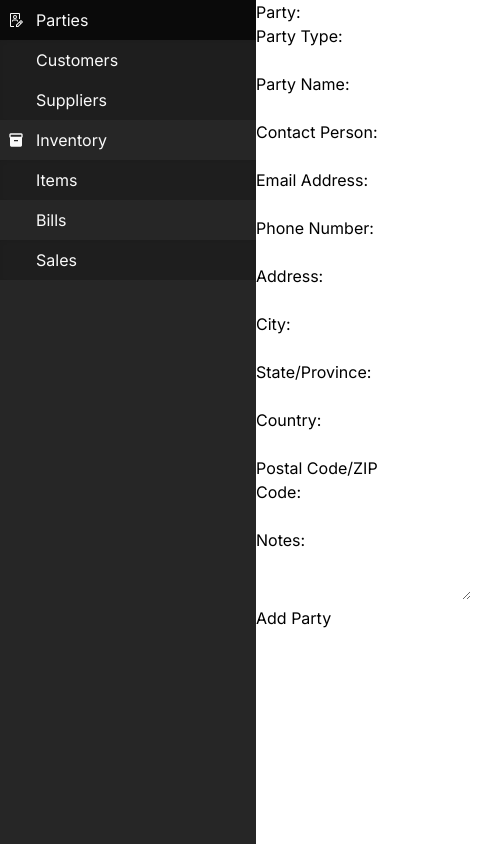
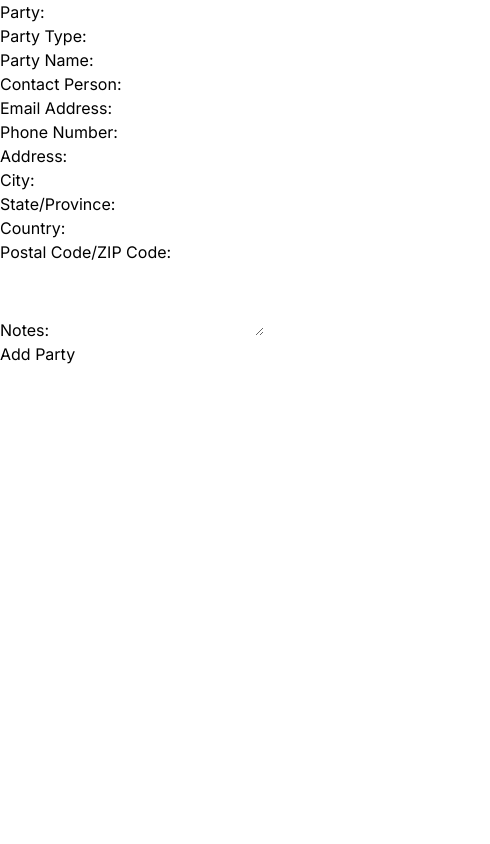
Before and after one commit to harshG775/invoice-app, a Next.js app: page /parties/create in a window 390 px wide. Shown: the whole page, 490 px wide, since content can reach past the window. Built offline with nearby package versions, Linux system fonts and the light colour scheme; some icons are missing.

Commit message:
sidebar transition

```diff
--- a/src/app/(invoice)/layout.tsx
+++ b/src/app/(invoice)/layout.tsx
@@ -109,7 +109,10 @@ function SidebarItem({ name, path,iconName, subItem }: Item) {
 }
 function InvoiceSidebar() {
     return (
-        <div className="bg-neutral-800 text-neutral-50 fixed top-0 left-0 bottom-0 w-64">
+        <div className="
+            bg-neutral-800 text-neutral-50 fixed top-0 left-0 bottom-0 w-64
+            lg:translate-x-[0%] -translate-x-full transition-transform duration-300
+        ">
             <ul className="h-full overflow-y-scroll scrollbar-thin">
                 {sidebarData.map((item: Item) => (
                     <SidebarItem key={item.id} {...item} />
@@ -126,7 +129,7 @@ export default function RootLayout({
     return (
         <>
             <InvoiceSidebar />
-            <div className="pl-64">{children}</div>
+            <div className="lg:pl-64 pl-[0rem] transition-[padding] duration-300">{children}</div>
 
         </>
     );
```
